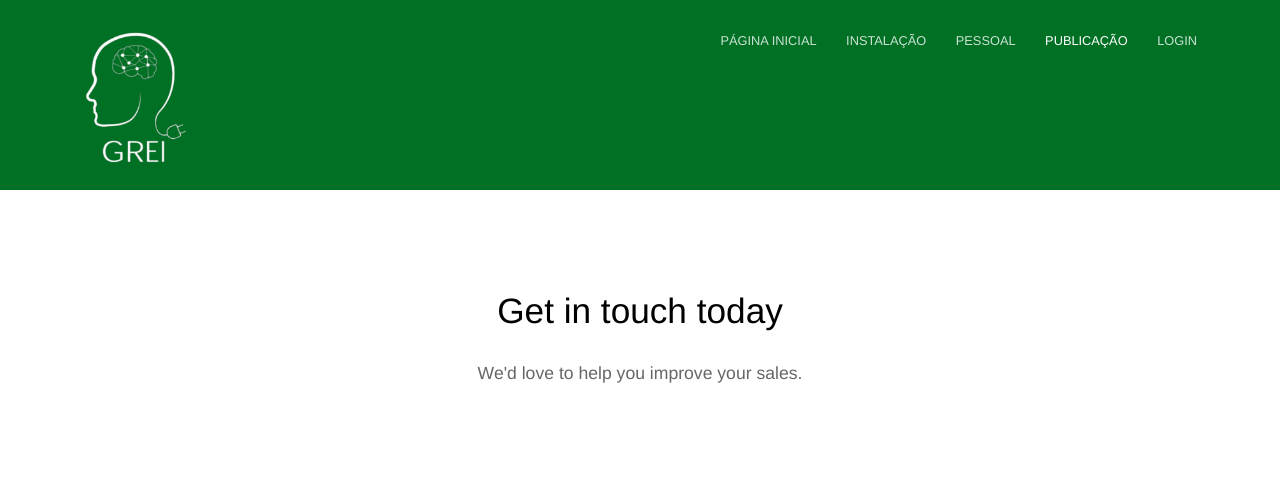
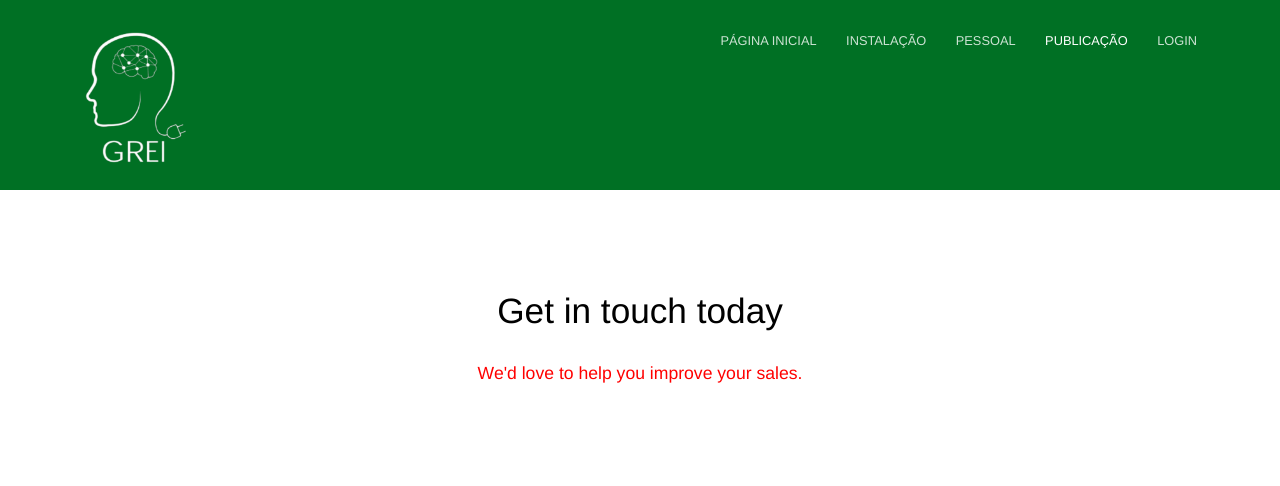
Before and after one commit to Gabriell89222/Gabriell89222.github.io, a Jekyll site: the page built from contact.html, in a window 1280 px wide. Shown: the top 486 px of the page. Built offline with Jekyll 4.4.1, drawn with Linux system fonts in a browser that asks for light colours; grey boxes are pictures that could not be loaded.

Commit message:
Teste de cor dos elementos

```diff
--- a/_sass/elements.scss
+++ b/_sass/elements.scss
@@ -47,7 +47,7 @@ h3 {
 
 p, address {
 	font-size: 1.1em;
-	color: #666;
+	color: red;
 	margin-bottom: 20px;
 	font-weight: 300;
 	line-height: 1.4em;
--- a/index.html
+++ b/index.html
@@ -1,5 +1,5 @@
 ---
-title: Seja bem vindo ao Grupo de Redes Elétricas Inteligentes da UFC.
+title: GREI-UFC
 description:
 ---
 <section class="hero">
```
